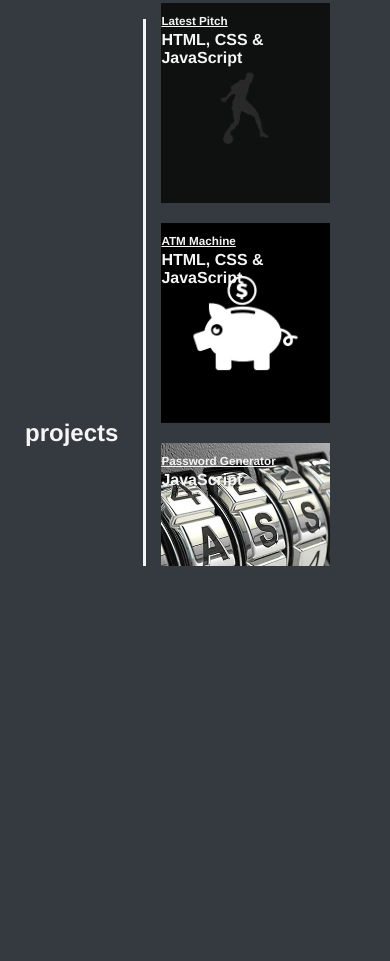
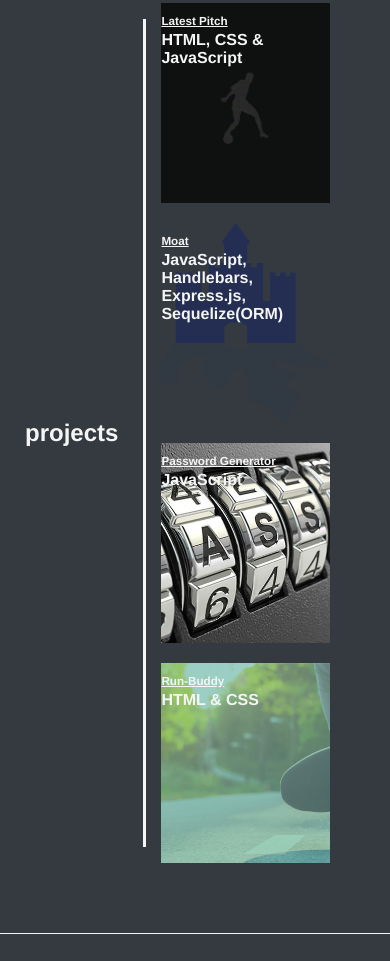
Before and after one commit to hfang821/Kevin_Fang_Portfolio, a plain HTML site: page index.html in a window 390 px wide. Shown: the part 705-1666 px from the top of the page. Drawn offline with Linux system fonts and the light colour scheme.

Commit message:
adding project Moat

```diff
--- a/assets/styles/style.css
+++ b/assets/styles/style.css
@@ -421,7 +421,7 @@ header nav ul li a {
 }
 
 #atm {
-    background-image: url(../images/bank2.jpg);
+    background-image: url(../images/logo-picture.png);
     width: 90%;
     height: 200px;
     background-position: center;
--- a/index.html
+++ b/index.html
@@ -79,8 +79,8 @@
 
             <article id="atm">
                 <div class="position-right">
-                <h2><a href="/" class="white-font">ATM Machine</a></h2>
-                <h4>HTML, CSS & JavaScript</h4>
+                <h2><a href="https://github.com/utorteam11/MOAT" class="white-font">Moat</a></h2>
+                <h4>JavaScript, Handlebars, Express.js, Sequelize(ORM)</h4>
                 </div>
             </article>
 
```
Also changed, not shown: assets/images/logo-picture.png (added).
